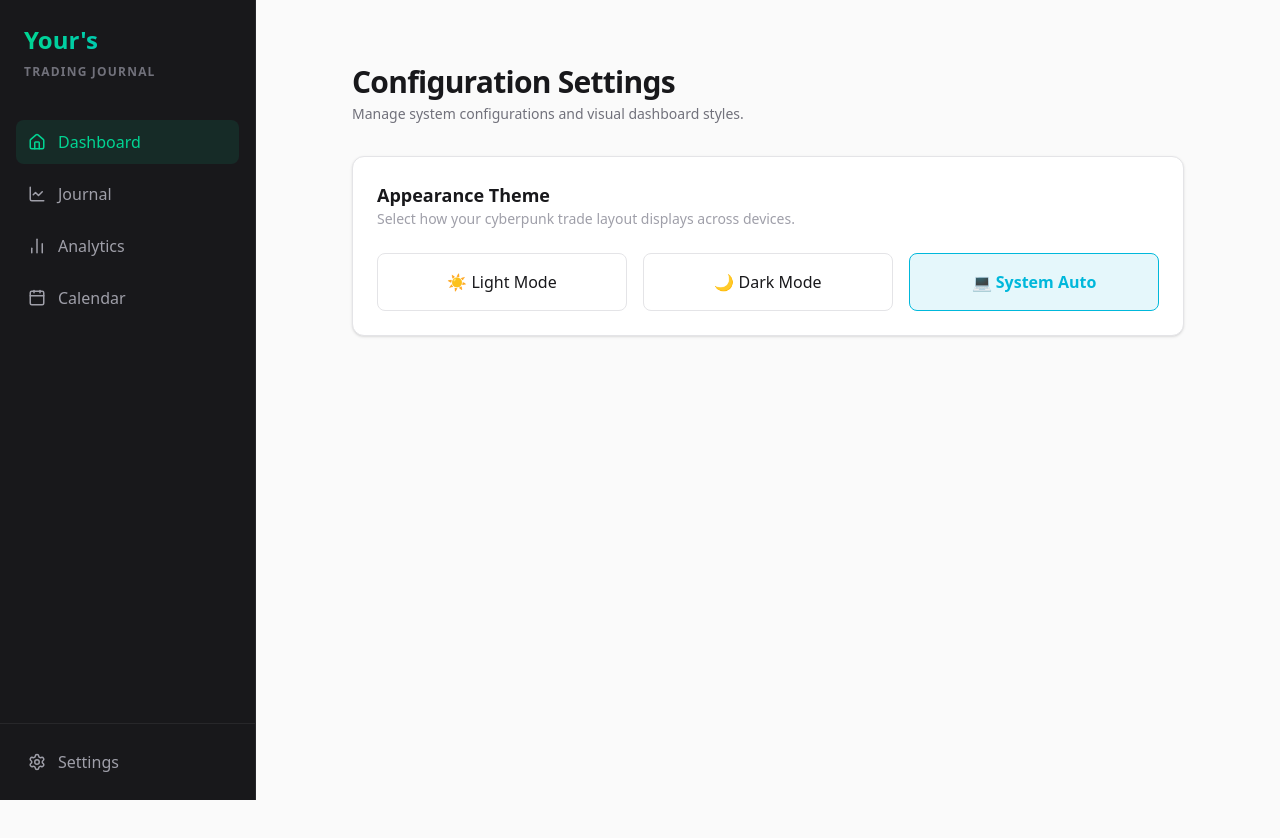
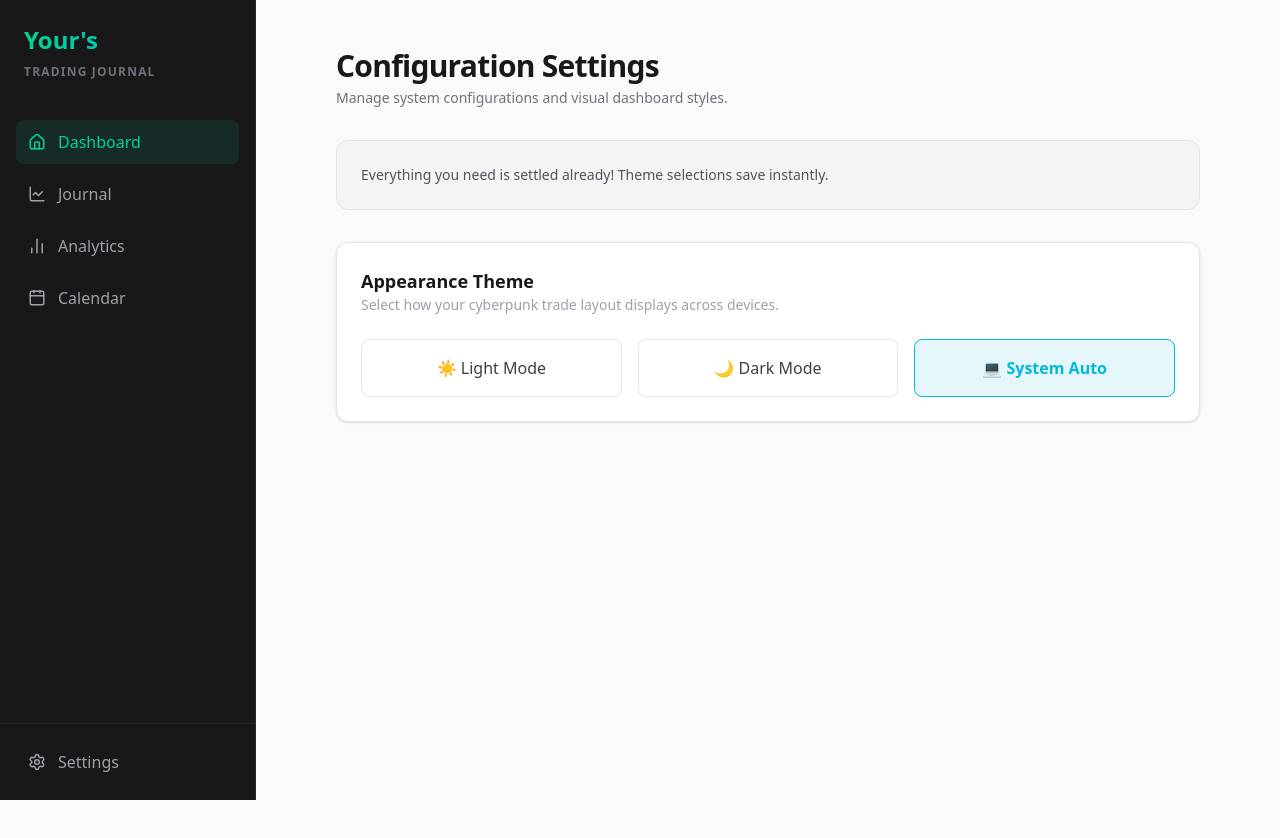
Before and after one commit to jitsmep/trading-journal, a Next.js app: page /settings in a window 1280 px wide. Shown: the top 838 px of the page. After the commit the page ends 800 px from the top, so only its background shows below. Built offline with nearby package versions, Linux system fonts and the light colour scheme.

Commit message:
Enhance styling and text for settings page

```diff
--- a/src/app/settings/page.tsx
+++ b/src/app/settings/page.tsx
@@ -15,16 +15,32 @@ export default function SettingsPage() {
   if (!mounted) return null;
 
   return (
-    <div className="p-8 max-w-4xl mx-auto space-y-8 min-h-screen transition-colors duration-300 bg-zinc-50 text-zinc-900 dark:bg-zinc-950 dark:text-zinc-100">
+    <div className="max-w-4xl mx-auto space-y-8 p-4">
       <div>
-        <h1 className="text-3xl font-bold tracking-tight">Configuration Settings</h1>
-        <p className="text-sm text-zinc-500 dark:text-zinc-400 mt-1">Manage system configurations and visual dashboard styles.</p>
+        <h1 className="text-3xl font-bold tracking-tight text-zinc-900 dark:text-zinc-100">
+          Configuration Settings
+        </h1>
+        <p className="text-sm text-zinc-500 dark:text-zinc-400 mt-1">
+          Manage system configurations and visual dashboard styles.
+        </p>
       </div>
 
+      {/* Info Card */}
+      <div className="bg-zinc-100 dark:bg-zinc-900 border border-zinc-200 dark:border-zinc-800 rounded-xl p-6">
+        <p className="text-sm text-zinc-600 dark:text-zinc-300">
+          Everything you need is settled already! Theme selections save instantly.
+        </p>
+      </div>
+
+      {/* Theme Picker Panel */}
       <div className="p-6 rounded-xl border border-zinc-200 dark:border-zinc-800 bg-white dark:bg-zinc-900 space-y-6 shadow-sm">
         <div>
-          <h2 className="text-lg font-semibold">Appearance Theme</h2>
-          <p className="text-sm text-zinc-400">Select how your cyberpunk trade layout displays across devices.</p>
+          <h2 className="text-lg font-semibold text-zinc-900 dark:text-zinc-100">
+            Appearance Theme
+          </h2>
+          <p className="text-sm text-zinc-400">
+            Select how your cyberpunk trade layout displays across devices.
+          </p>
         </div>
 
         <div className="grid grid-cols-3 gap-4">
@@ -33,8 +49,8 @@ export default function SettingsPage() {
             onClick={() => setTheme('light')}
             className={`p-4 rounded-lg border text-center font-medium transition-all ${
               theme === 'light'
-                ? 'border-cyan-500 bg-cyan-500/10 text-cyan-500 font-semibold'
-                : 'border-zinc-200 dark:border-zinc-800 hover:bg-zinc-100 dark:hover:bg-zinc-800'
+                ? 'border-cyan-500 bg-cyan-500/10 text-cyan-600 dark:text-cyan-400 font-semibold'
+                : 'border-zinc-200 dark:border-zinc-800 hover:bg-zinc-100 dark:hover:bg-zinc-800 text-zinc-700 dark:text-zinc-300'
             }`}
           >
             ☀️ Light Mode
@@ -45,8 +61,8 @@ export default function SettingsPage() {
             onClick={() => setTheme('dark')}
             className={`p-4 rounded-lg border text-center font-medium transition-all ${
               theme === 'dark'
-                ? 'border-cyan-400 bg-cyan-400/10 text-cyan-400 font-semibold'
-                : 'border-zinc-200 dark:border-zinc-800 hover:bg-zinc-100 dark:hover:bg-zinc-800'
+                ? 'border-cyan-400 bg-cyan-400/10 text-cyan-600 dark:text-cyan-400 font-semibold'
+                : 'border-zinc-200 dark:border-zinc-800 hover:bg-zinc-100 dark:hover:bg-zinc-800 text-zinc-700 dark:text-zinc-300'
             }`}
           >
             🌙 Dark Mode
@@ -58,7 +74,7 @@ export default function SettingsPage() {
             className={`p-4 rounded-lg border text-center font-medium transition-all ${
               theme === 'system'
                 ? 'border-cyan-500 bg-cyan-500/10 text-cyan-500 font-semibold'
-                : 'border-zinc-200 dark:border-zinc-800 hover:bg-zinc-100 dark:hover:bg-zinc-800'
+                : 'border-zinc-200 dark:border-zinc-800 hover:bg-zinc-100 dark:hover:bg-zinc-800 text-zinc-700 dark:text-zinc-300'
             }`}
           >
             💻 System Auto
```
